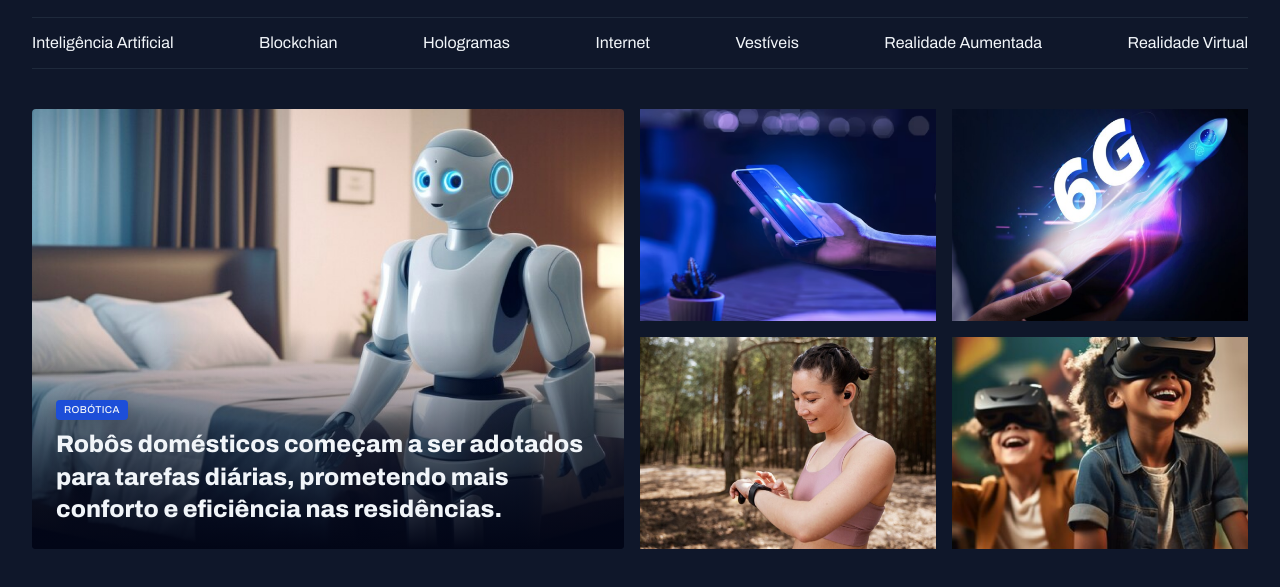
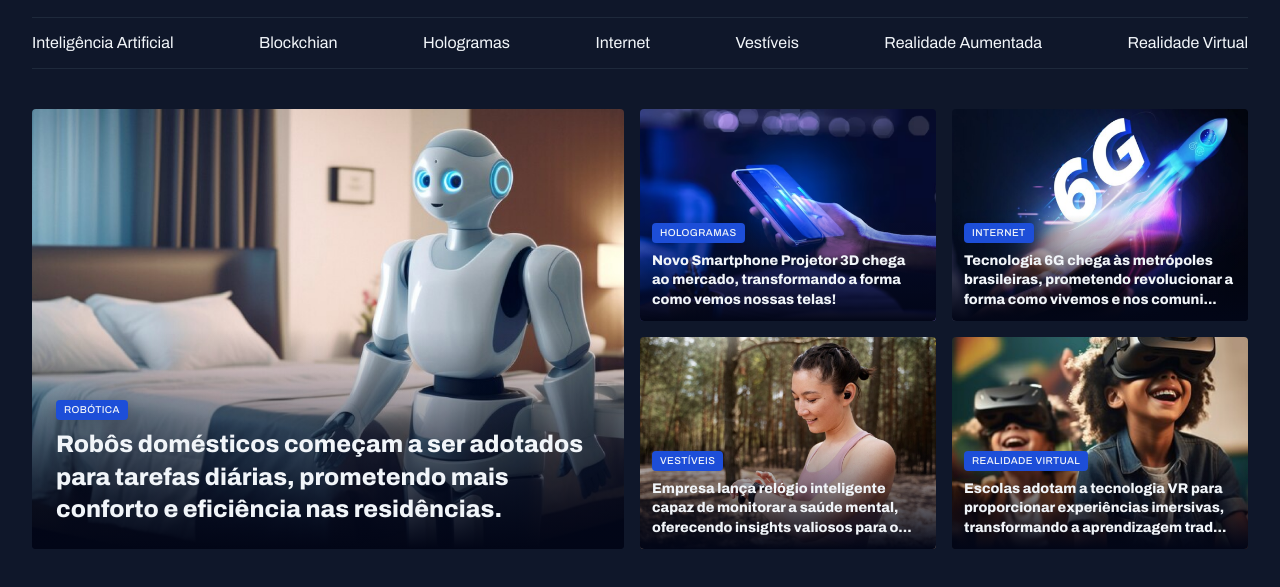
Before and after one commit to ASGust/projeto, a plain HTML site: page index.html in a window 1280 px wide. Shown: the part 55-642 px from the top of the page. Drawn offline with Linux system fonts and the light colour scheme.

Commit message:
finalizando a seção destaques

```diff
--- a/index.html
+++ b/index.html
@@ -41,7 +41,7 @@
   <main class="grid container">
     <section id="featured" class="grid grid-flow-col gap-16 ">
       <figure class="card">
-        <img src="assets/images/Image 01.png" alt="">
+        <img src="assets/images/Image 01.png" alt="Robôs domésticos começam a ser adotados para tarefas diárias, prometendo mais conforto e eficiência nas residências.">
 
         <figcaption>
           <span class="content-tag">ROBÓTICA</span>
@@ -52,21 +52,50 @@
       </figure>
 
       <div class="grid grid-cols-2 gap-16">
-        <div>
-          <img src="assets/images/Image 02.png" alt="">
-        </div>
+        <figure class="card">
+          <img src="assets/images/Image 02.png" alt="Novo Smartphone Projetor 3D chega ao mercado, transformando a forma como vemos nossas telas!">
 
-        <div>
-          <img src="assets/images/Image 03.png" alt="">
-        </div>
+          <figcaption>
+            <span class="content-tag">HOLOGRAMAS</span>
+            <h2 class="text-lg">
+              Novo Smartphone Projetor 3D chega ao mercado, transformando a forma como vemos nossas telas!
+            </h2>
+          </figcaption>
+        </figure>
 
-        <div>
-          <img src="assets/images/Image 04.png" alt="">
-        </div>
+        <figure class="card">
+          <img src="assets/images/Image 03.png" alt="Tecnologia 6G chega às metrópoles brasileiras, prometendo revolucionar a forma como vivemos e nos comunicamos.">
 
-        <div>
-          <img src="assets/images/Image 05.png" alt="">
-        </div>
+          <figcaption>
+            <span class="content-tag">INTERNET</span>
+            <h2 class="text-lg">
+              Tecnologia 6G chega às metrópoles brasileiras, prometendo revolucionar a forma como vivemos e nos comuni...
+            </h2>
+          </figcaption>
+        </figure>
+
+        <figure class="card">
+          <img src="assets/images/Image 04.png" alt="Empresa lança relógio inteligente capaz de monitorar a saúde mental, oferecendo insights valiosos para o bem-estar pessoal.
+          ">
+
+          <figcaption>
+            <span class="content-tag">VESTÍVEIS</span>
+            <h2 class="text-lg">
+              Empresa lança relógio inteligente capaz de monitorar a saúde mental, oferecendo insights valiosos para o...
+            </h2>
+          </figcaption>
+        </figure>
+
+        <figure class="card">
+          <img src="assets/images/Image 05.png" alt="Escolas adotam a tecnologia VR para proporcionar experiências imersivas, transformando a aprendizagem tradicional.">
+
+          <figcaption>
+            <span class="content-tag">REALIDADE VIRTUAL</span>
+            <h2 class="text-lg">
+              Escolas adotam a tecnologia VR para proporcionar experiências imersivas, transformando a aprendizagem trad...
+            </h2>
+          </figcaption>
+        </figure>
       </div>
     </section>
 
--- a/styles/sections.css
+++ b/styles/sections.css
@@ -26,6 +26,10 @@
       bottom: 0;
 
       padding: 24px;
+
+      &:has(.text-lg){
+        padding: 12px;
+      }
     }
 
     h2{
```
